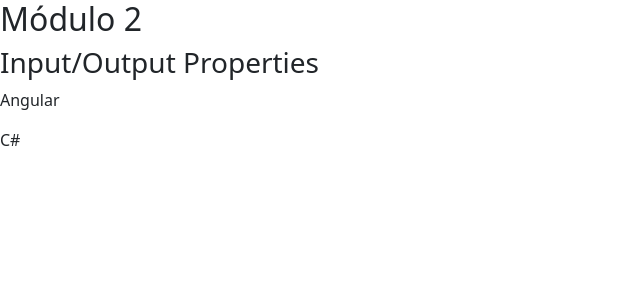
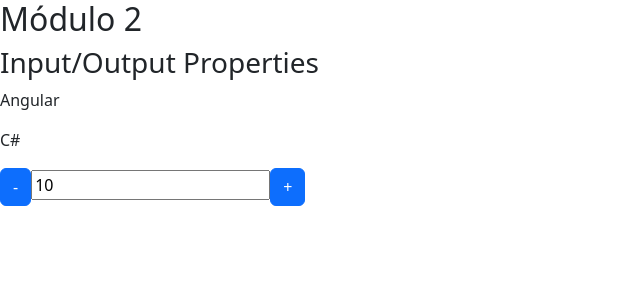
Before and after one commit to victorsilva99/curso-angular, an Angular app: page / in a window 1280 px wide. Shown: the top 300 px of the page, without its empty margins (0-640 px from the left). Built offline with nearby package versions, Linux system fonts and the light colour scheme.

Commit message:
feat: output property

```diff
--- a/src/app/app.module.ts
+++ b/src/app/app.module.ts
@@ -11,6 +11,7 @@
 import { DataBindingComponent } from './data-binding/data-binding.component';
 import { TooltipModule } from 'ngx-bootstrap/tooltip';
 import { InputPropertyComponent } from './input-property/input-property.component';
+import { OutputPropertieComponent } from './output-propertie/output-propertie.component';
 
 @NgModule({
   declarations: [
@@ -18,7 +19,8 @@
     MeuPrimeiroComponent,
     MeuPrimeiro2Component,
     DataBindingComponent,
-    InputPropertyComponent
+    InputPropertyComponent,
+    OutputPropertieComponent
   ],
   imports: [
     BrowserModule,
--- a/src/app/data-binding/data-binding.component.html
+++ b/src/app/data-binding/data-binding.component.html
@@ -99,6 +99,8 @@
 
             <app-curso [a]="nomeDoCurso"></app-curso>
             <app-curso [b]="nomeDoOutroCurso"></app-curso>
+
+            <contador [valor]="valorInicial" (mudouValor)="onMudouValor($event)"></contador>
         </article>
     </section>
 </section>
--- a/src/app/data-binding/data-binding.component.ts
+++ b/src/app/data-binding/data-binding.component.ts
@@ -30,8 +30,14 @@
   nomeDoCurso: string = 'Angular';
   nomeDoOutroCurso: string = 'C#';
 
+  valorInicial = 10;
+
   constructor() {
 
+  }
+
+  onMudouValor(evento: any) {
+    console.log(evento);
   }
 
   getValor(): number {
--- /dev/null
+++ b/src/app/output-propertie/output-propertie.component.html
@@ -0,0 +1,5 @@
+<div>
+    <button class="btn btn-primary" (click)="decrementa()">-</button>
+    <input type="text" [value]="valor" readonly>
+    <button class="btn btn-primary" (click)="incrementa()">+</button>
+</div>
--- /dev/null
+++ b/src/app/output-propertie/output-propertie.component.ts
@@ -0,0 +1,24 @@
+import { Component, EventEmitter, Input, Output } from '@angular/core';
+
+@Component({
+  selector: 'contador',
+  templateUrl: './output-propertie.component.html',
+  styleUrls: ['./output-propertie.component.css']
+})
+export class OutputPropertieComponent {
+
+  @Input() valor: number = 0;
+  @Output() mudouValor = new EventEmitter();
+
+  constructor() { }
+
+  incrementa() {
+    this.valor++;
+    this.mudouValor.emit({ novoValor: this.valor });
+  }
+
+  decrementa() {
+    this.valor--;
+    this.mudouValor.emit({ novoValor: this.valor });
+  }
+}
```
Also changed, not shown: src/app/output-propertie/output-propertie.component.css (added), 1 other file (tests, documents, lock files or other folders).
